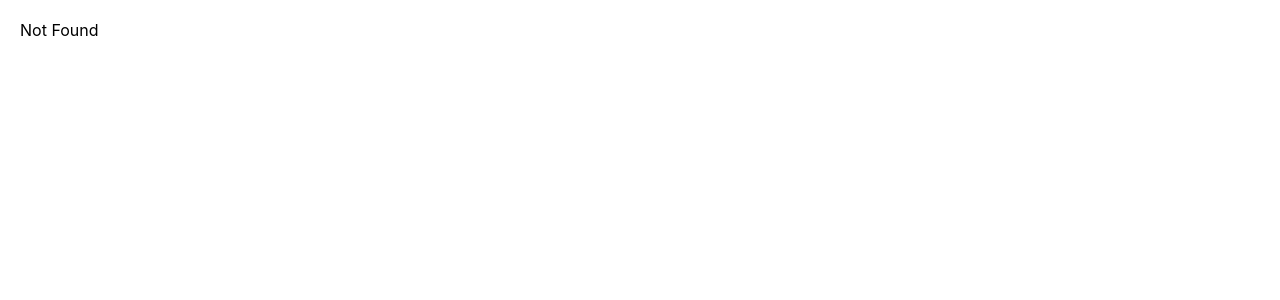
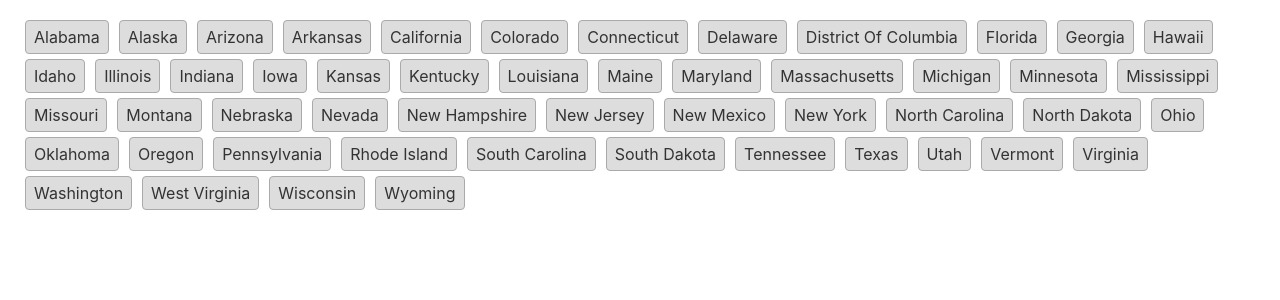
Before and after one commit to timscott/covid-19-info, a React (Create React App) app: page / in a window 1280 px wide. Shown: the top 300 px of the page. Built offline with nearby package versions, Linux system fonts and the light colour scheme.

Commit message:
Enable root route.

```diff
--- a/src/App.js
+++ b/src/App.js
@@ -2,6 +2,7 @@ import React from 'react';
 import styled, {createGlobalStyle} from 'styled-components'
 import Locale from './Locale';
 import {BrowserRouter as Router, Switch, Route} from 'react-router-dom';
+import Menu from './Menu';
 
 const GlobalStyle = createGlobalStyle`
   body {
@@ -23,12 +24,10 @@ const App = () => {
     <Container>
       <GlobalStyle />
       <Router>
+        <Menu />
         <Switch>
           <Route path="/:state">
             <Locale />
-          </Route>
-          <Route>
-            Not Found
           </Route>
         </Switch>
       </Router>
--- a/src/Locale.js
+++ b/src/Locale.js
@@ -75,7 +75,6 @@ const Locale = () => {
 
   return (
     <>
-      <Menu />
       <h1>{states[state].name}</h1>
       <SettingsContainer>
         <label>
```
